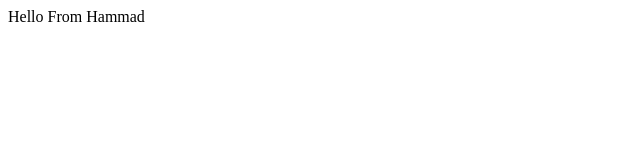
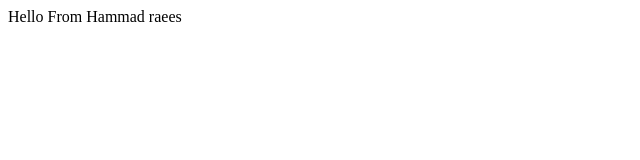
Before and after one commit to rshammad/Projects, a plain HTML site: page index.html in a window 1280 px wide. Shown: the full height of the page, 0-640 px from the left. Drawn offline with Linux system fonts and the light colour scheme.

Commit message:
Update index.html

```diff
--- a/index.html
+++ b/index.html
@@ -6,7 +6,7 @@
 </head>
 <body>
     <div>
-        Hello From Hammad
+        Hello From Hammad raees
     </div>
 </body>
 </html>
```
